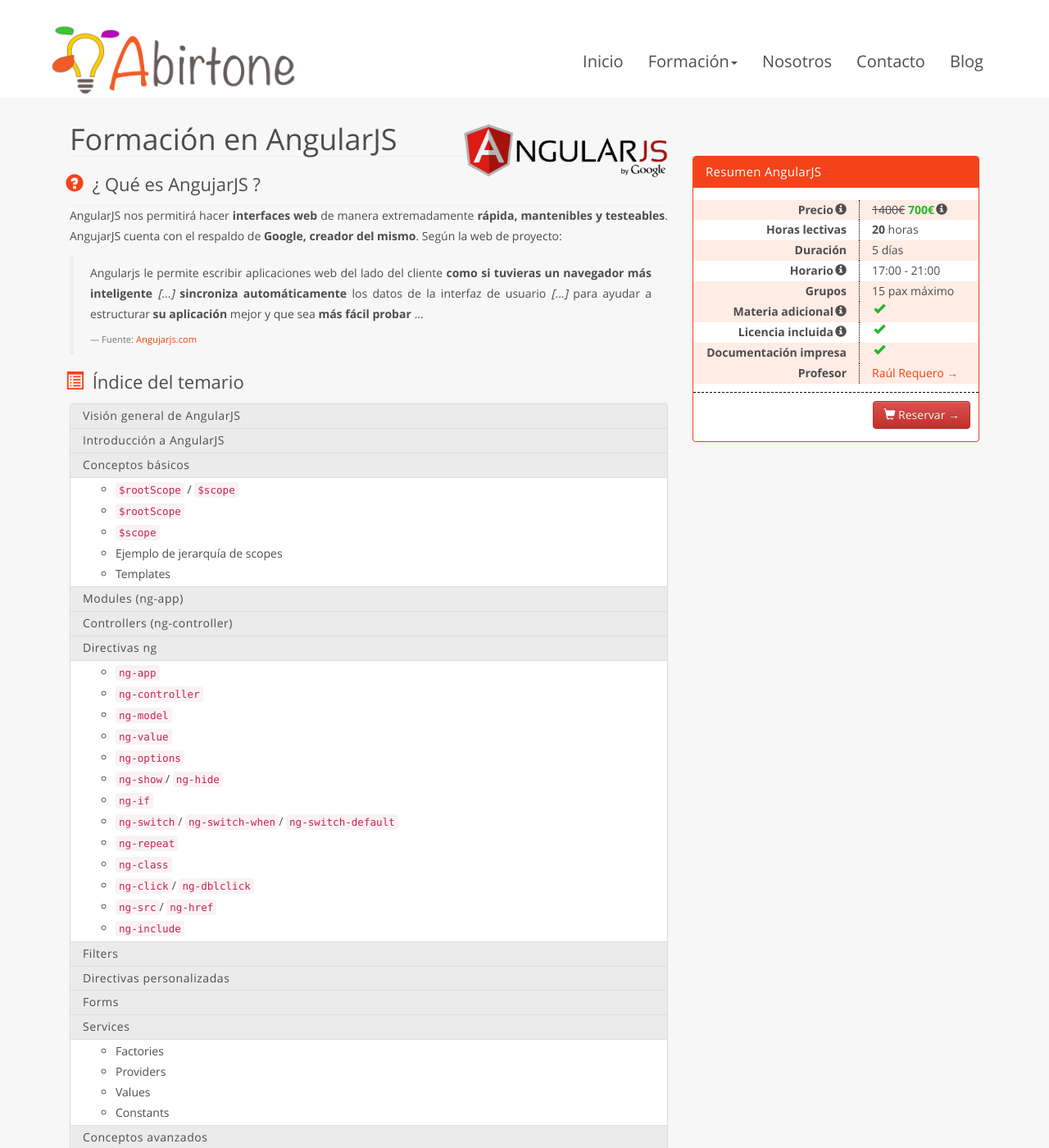
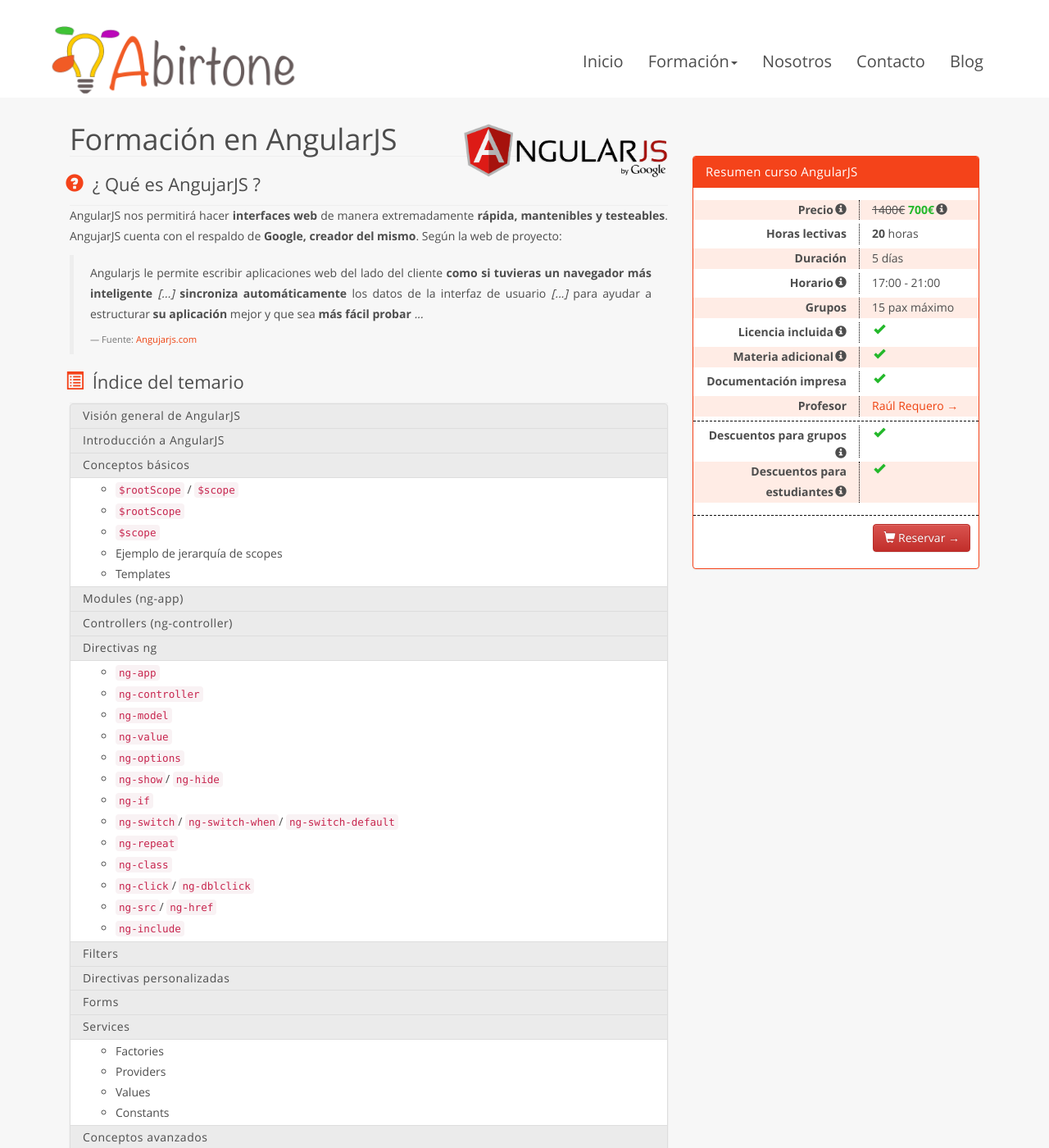
Before and after one commit to abirtone/abirtone.github.io, a Jekyll site: the page built from pages/courses/angujarjs.html, in a window 1280 px wide and 1400 px high. Shown: the whole window at 82% size. Built offline with Jekyll 4.4.1, drawn with Linux system fonts in a browser that asks for light colours; some of the changed text lies outside the part shown.

Commit message:
Added new sections

```diff
--- a/pages/courses/angujarjs.html
+++ b/pages/courses/angujarjs.html
@@ -124,7 +124,7 @@
     <div class="page-header section-title">
         <h2><i class="glyphicon glyphicon-blackboard" aria-hidden="true"></i>Material adicional</h2>
     </div>
-    <p>Como complemento al curso, y para que le saques el máximo partido a lo aprendido, durante y después de asistir, el curso incluye estos materiales, software y acceso a recursos:</p>
+    <p>Como complemento al curso, y para que le saques el máximo partido a lo aprendido durante y después de asistir, el curso incluye estos materiales, software y acceso a recursos:</p>
     <div class="row">
         <div class="col-xs-12 col-sm-6">
             <div class="media">
@@ -213,7 +213,7 @@
 <div class="col-xs-12 col-sm-4 first-2">
     <div class="panel panel-abirtone">
         <div class="panel-heading">
-            <h3 class="panel-title">Resumen AngularJS</h3>
+            <h3 class="panel-title">Resumen curso AngularJS</h3>
         </div>
         <div class="panel-body">
             <!-- Entradas resumen curso -->
@@ -237,15 +237,15 @@
                 <div class="col-xs-6 col-sm-7 box-col-l"><b>Grupos</b></div>
                 <div class="col-xs-6 col-sm-5 box-col-r">15 pax máximo</div>
             </div>
+            <div class="row">
+                <div class="col-xs-6 col-sm-7 box-col-l"><b>Licencia incluida</b><i class="glyphicon glyphicon-info-sign color-grey" data-toggle="tooltip" data-placement="bottom" title="Licencia WebStorm Educational incluida"></i></div>
+                <div class="col-xs-6 col-sm-5 box-col-r"><i class="glyphicon glyphicon-ok color-green"></i></div>
+            </div>
             <div class="row alt-row-color">
                 <div class="col-xs-6 col-sm-7 box-col-l"><b>Materia adicional</b><i class="glyphicon glyphicon-info-sign color-grey" data-toggle="tooltip" data-placement="bottom" title="Pendrives, libretas, bolígrafos y cualquier otro material que fuese necesario."></i></div>
                 <div class="col-xs-6 col-sm-5 box-col-r"><i class="glyphicon glyphicon-ok color-green"></i></div>
             </div>
             <div class="row">
-                <div class="col-xs-6 col-sm-7 box-col-l"><b>Licencia incluida</b><i class="glyphicon glyphicon-info-sign color-grey" data-toggle="tooltip" data-placement="bottom" title="Licencia WebStorm Educational incluida"></i></div>
-                <div class="col-xs-6 col-sm-5 box-col-r"><i class="glyphicon glyphicon-ok color-green"></i></div>
-            </div>
-            <div class="row alt-row-color">
                 <div class="col-xs-6 col-sm-7 box-col-l"><b>Documentación impresa</b></div>
                 <div class="col-xs-6 col-sm-5 box-col-r"><i class="glyphicon glyphicon-ok color-green"></i></div>
             </div>
@@ -254,9 +254,20 @@
                 <div class="col-xs-6 col-sm-5 box-col-r"><a class="link" href="#">Raúl Requero &rarr;</a></div>
             </div>
 
+            <!-- Ofertas especiales -->
+            <div class="row box-border-top">
+                <div class="col-xs-6 col-sm-7 box-col-l"><b>Descuentos para grupos</b><i class="glyphicon glyphicon-info-sign color-grey" data-toggle="tooltip" data-placement="bottom" title="Si sois 5 o más, podréis tener un descuento de hasta uno 10% por alumno. Contactanos para más información"></i></div>
+                <div class="col-xs-6 col-sm-5 box-col-r"><i class="glyphicon glyphicon-ok color-green"></i></div>
+            </div>
+
+            <div class="row alt-row-color">
+                <div class="col-xs-6 col-sm-7 box-col-l"><b>Descuentos para estudiantes</b><i class="glyphicon glyphicon-info-sign color-grey" data-toggle="tooltip" data-placement="bottom" title="Si eres estudiante universitario desempleado, podrás tener un descuento de hasta unt 15%. Contáctanos para más información"></i></div>
+                <div class="col-xs-6 col-sm-5 box-col-r"><i class="glyphicon glyphicon-ok color-green"></i></div>
+            </div>
+
             <!--Boton de reservar-->
             <div class="row">
-                <div class="col-xs-12 col-sm-12 box-col-button" style="">
+                <div class="col-xs-12 col-sm-12 box-border-top box-col-button">
                     <a href="#" class="btn btn-danger"><span class="glyphicon glyphicon-shopping-cart" aria-hidden="true"></span> Reservar &rarr;</a>
                 </div>
             </div>
--- a/static/css/custom.css
+++ b/static/css/custom.css
@@ -603,11 +603,16 @@
     text-align: right;
     border-right: 1px dotted #000000;
 }
+
+.box-border-top {
+    border-top: 1px dashed #000000;
+    padding: 5px 0px 0 0;
+}
+
 .box-col-button {
     text-align: right;
     margin: 10px 0 0 0;
     padding: 10px 10px 0 0;
-    border-top: 1px dashed #000000;
 }
 .alt-row-color {
     background-color: #ffece5;
@@ -629,6 +634,10 @@
     margin-left:2px;
 }
 
+.panel-body .row {
+    margin-bottom: 5px;
+}
+
 /* Index */
 .list-group-item {
     padding: 2px 15px 2px 15px;
```
Also changed, not shown: other parts of pages/courses/angujarjs.html (+1 -1 lines).
